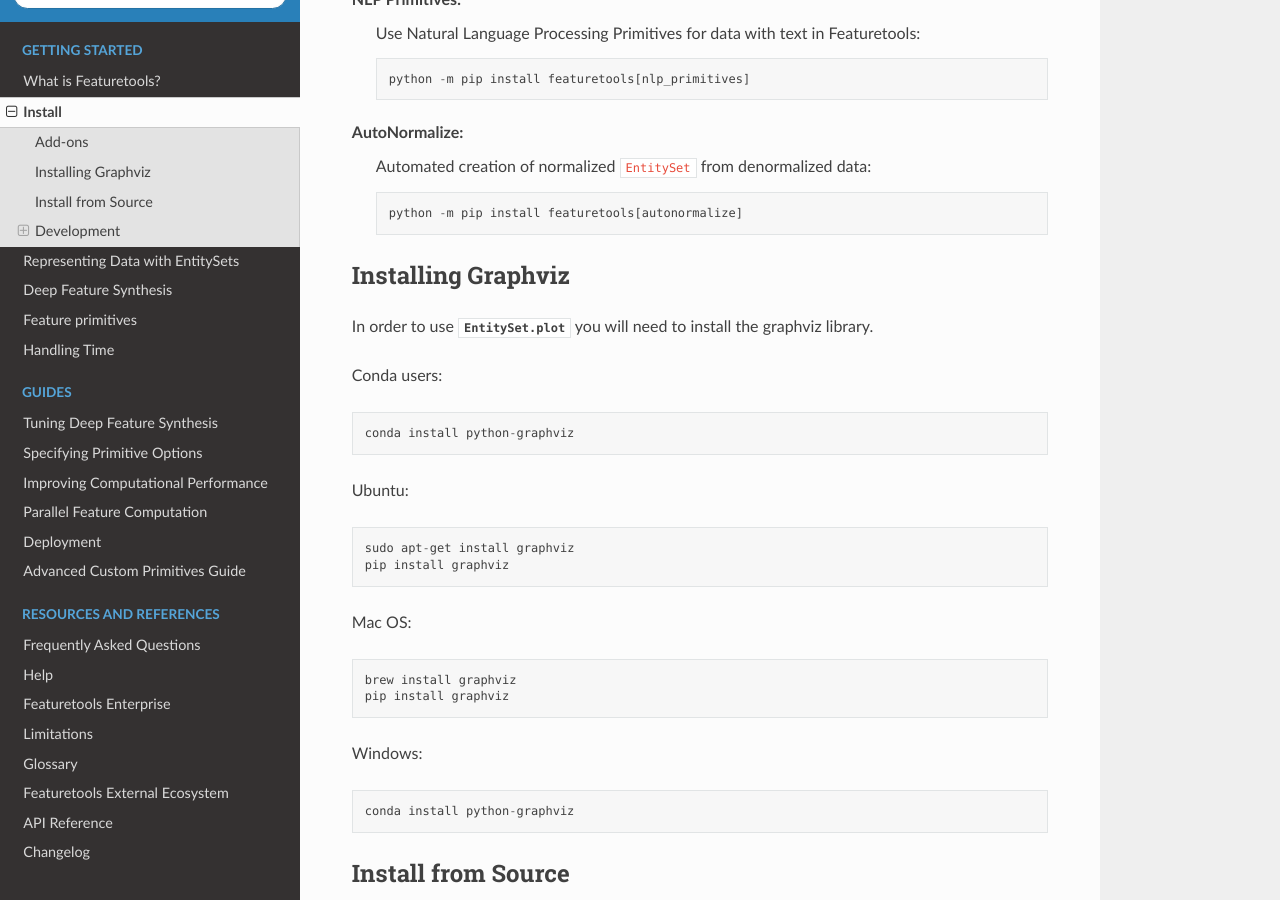
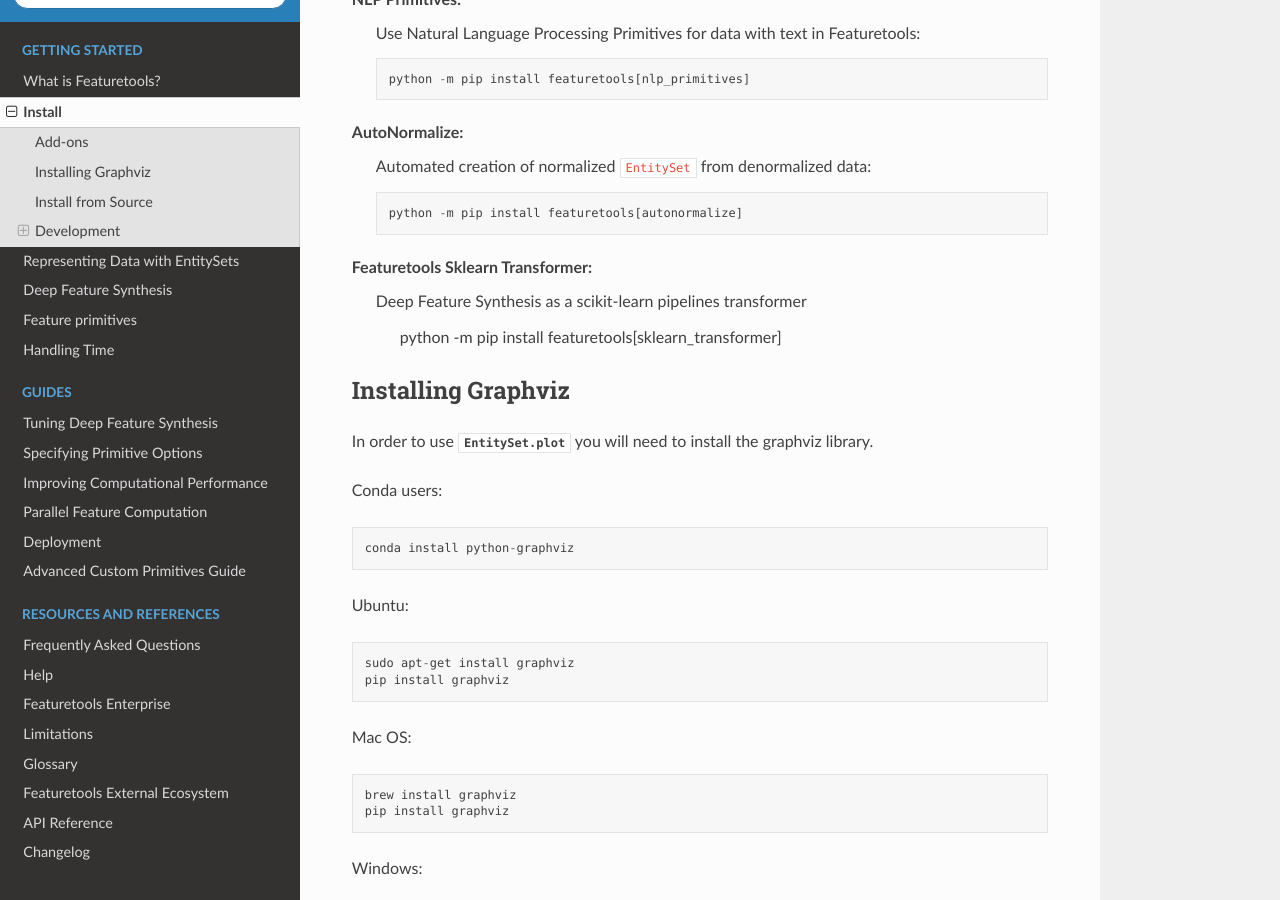
Before and after one commit to alteryx/featuretools, a Sphinx documentation site: the page built from docs/source/getting_started/install.rst, in a window 1280 px wide and 900 px high, scrolled down 996 px. Built offline with Sphinx 7.4.7 and the Read the Docs theme 2.0.0, drawn with Linux system fonts in a browser that asks for light colours; pages that are not in the unit, such as notebooks, are missing from menus; the version number is read from the project's files by our own code.

Commit message:
add sklearn transformer as an extra install

```diff
--- a/docs/source/getting_started/install.rst
+++ b/docs/source/getting_started/install.rst
@@ -42,6 +42,11 @@
     Automated creation of normalized ``EntitySet`` from denormalized data::
 
         python -m pip install featuretools[autonormalize]
+
+Featuretools Sklearn Transformer:
+    Deep Feature Synthesis as a scikit-learn pipelines transformer
+
+        python -m pip install featuretools[sklearn_transformer]
 
 .. _graphviz:
 
--- a/setup.py
+++ b/setup.py
@@ -12,6 +12,7 @@
   'categorical_encoding': ['categorical-encoding >= 0.2.0'],
   'nlp_primitives': ['nlp-primitives >= 0.2.2', 'python-dateutil == 2.8.0', 'scipy<1.4.0'],
   'autonormalize': ['autonormalize >= 1.0.0'],
+  'sklearn_transformer': ['featuretools-sklearn-transformer @ git+https://github.com/FeatureLabs/featuretools-sklearn-transformer@master'],
 }
 extras_require['complete'] = sorted(set(sum(extras_require.values(), [])))
 
```
Also changed, not shown: 1 other file.
